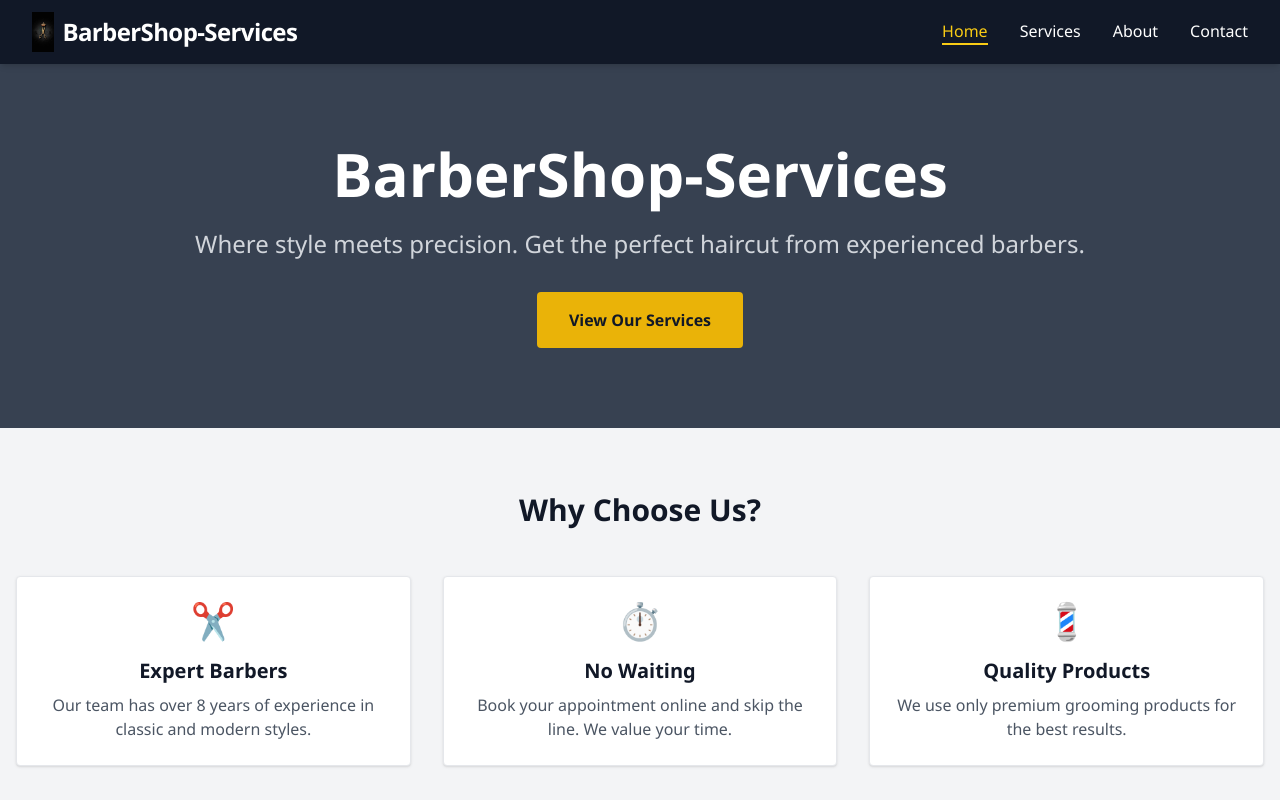
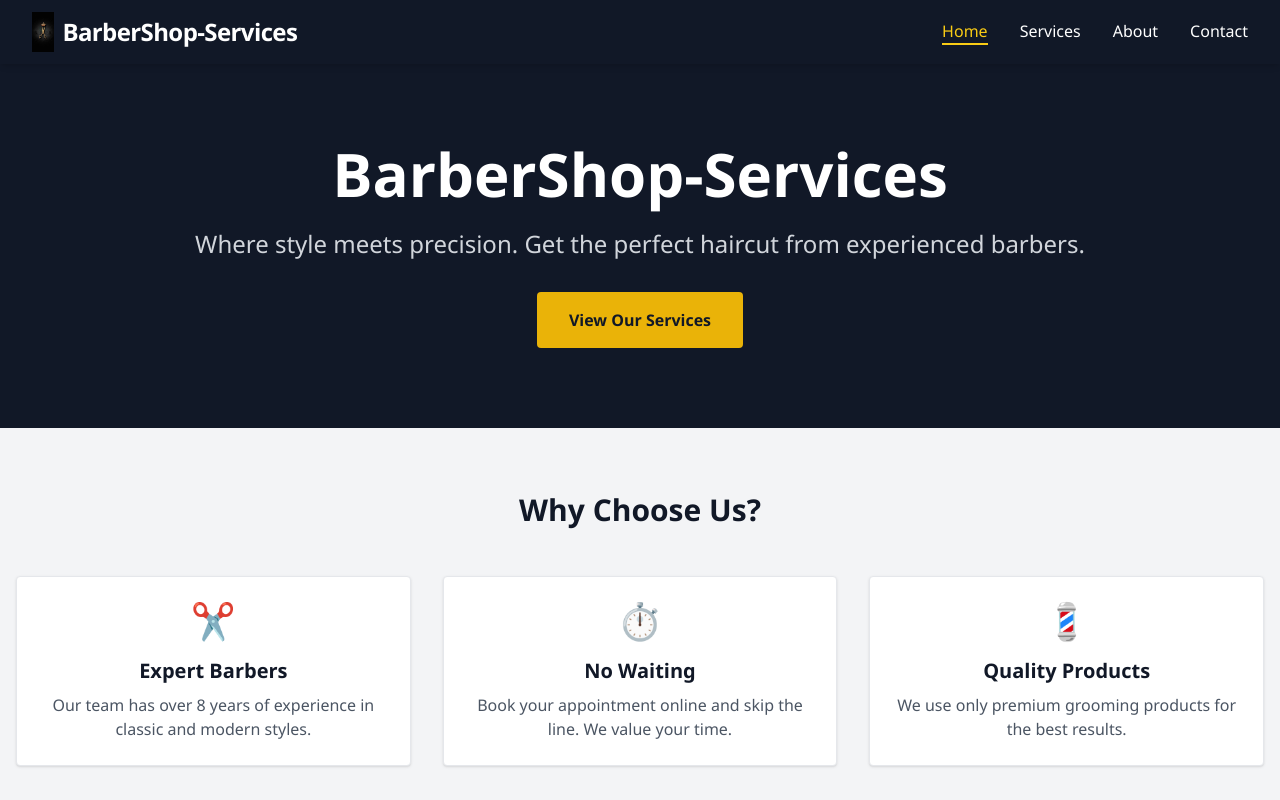
Before and after one commit to mahmoudtarabain/BarberShop-Services, a React (Vite) app: page / in a window 1280 px wide. Shown: the top 800 px of the page. Built offline with nearby package versions, Linux system fonts and the light colour scheme; the HTML template or start-up script is replaced by a standard one.

Commit message:
Change the Home

```diff
--- a/src/pages/Home.jsx
+++ b/src/pages/Home.jsx
@@ -5,7 +5,7 @@ function Home() {
   return (
     <div>
       {/* Hero Section */}
-      <section className="relative bg-gray-700 text-white py-20 px-4 text-center">
+      <section className="relative bg-gray-900 text-white py-20 px-4 text-center">
         <div className="max-w-4xl mx-auto">
           <h1 className="text-4xl md:text-6xl font-bold mb-6">
             BarberShop-Services
```
